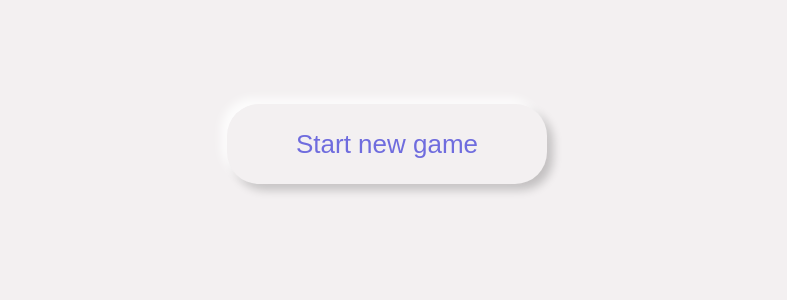
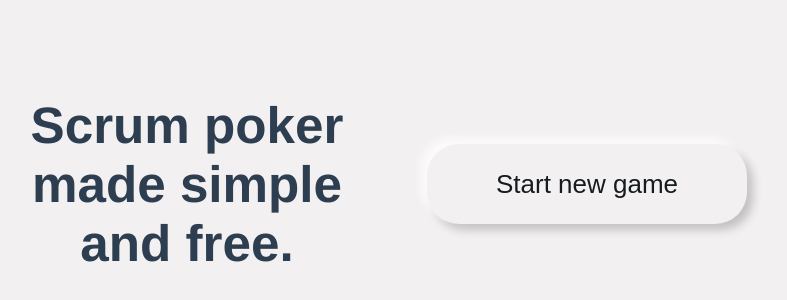
Before and after one commit to LukeGarrigan/planfree.dev, a Vue app in the folder client/: page /#/ in a window 1280 px wide. Shown: the part 216-516 px from the top of the page, without its empty margins (253-1040 px from the left). Built offline with nearby package versions, Linux system fonts and the light colour scheme.

Commit message:
started the home page

```diff
--- a/client/src/views/Home.vue
+++ b/client/src/views/Home.vue
@@ -1,5 +1,10 @@
 <template>
   <div class="home">
+    <div class="container">
+      <div class="free-poker-header">
+          <h1>Scrum poker made simple and free.</h1>
+      </div>
+      <div class="start-game">
         <button
           class="button"
           :class="{ disabled: clickedStart }"
@@ -101,6 +106,8 @@
           </svg>
         </button>
       </div>
+    </div>
+  </div>
 </template>
 
 <script lang="ts">
@@ -134,6 +141,35 @@ export default class Home extends Vue {
   width: 100%;
   box-sizing: border-box;
 }
+
+.container {
+  display: flex;
+  flex-direction: row;
+  align-items: center;
+  justify-content: center;
+  width: 800px;
+
+  .free-poker-header {
+    display: flex;
+    align-items: center;
+    justify-content: center;
+    position: relative;
+    height: 100%;
+    width: 100%;
+    h1 {
+        font-size: 3.2em;
+    }
+  }
+
+  .start-game {
+    display: flex;
+    align-items: center;
+    justify-content: center;
+    width: 100%;
+    height: 100%;
+    position: relative;
+  }
+}
 .button {
   user-select: none;
   display: flex;
@@ -141,7 +177,6 @@ export default class Home extends Vue {
   justify-content: center;
   position: absolute;
   z-index: 9999;
-  top: 40%;
   width: 320px;
   height: 80px;
   background: #f3f0f1;
@@ -152,7 +187,7 @@ export default class Home extends Vue {
   transition: all 0.1s ease-in-out;
   box-shadow: -6px -6px 10px rgba(255, 255, 255, 0.8),
     6px 6px 10px rgba(0, 0, 0, 0.2);
-  color: #6f6cde;
+  color: #161B1F;
   &:hover {
     opacity: 0.3;
     box-shadow: -6px -6px 10px rgba(255, 255, 255, 0.8),
```
Lines whose indentation alone changed are shown as unchanged.
